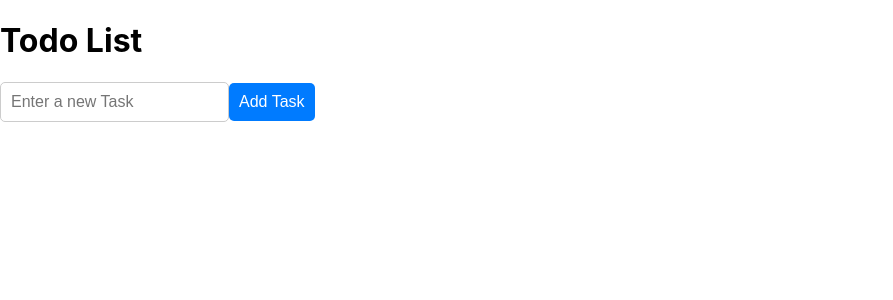
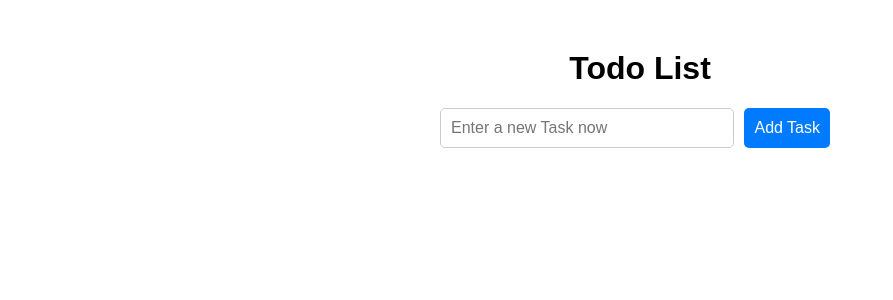
Before and after one commit to Swathiwebtree/To-do, a React (Create React App) app: page / in a window 1280 px wide. Shown: the top 300 px of the page, without its empty margins (0-893 px from the left). Built offline with nearby package versions, Linux system fonts and the light colour scheme.

Commit message:
added changes for placeholder name

```diff
--- a/src/App.js
+++ b/src/App.js
@@ -16,17 +16,17 @@
     setTasks(newTasks);
   };
   return(
-    <div className='App'>
+    <div className="app">
     <h1>Todo List</h1>
-    <div>
+    <div className="input-container">
       <input
         type="text"
         value={newTask}
         onChange={(e) => setnewTask(e.target.value)}
-        placeholder='Enter a new Task'
+        placeholder='Enter a new Task now'
       />
       <button onClick={addTask}>Add Task</button>
-      <ul>
+      <ul className="task-list">
         {tasks.map((task, index) => (
           <li key={index}>
             {task}
```
